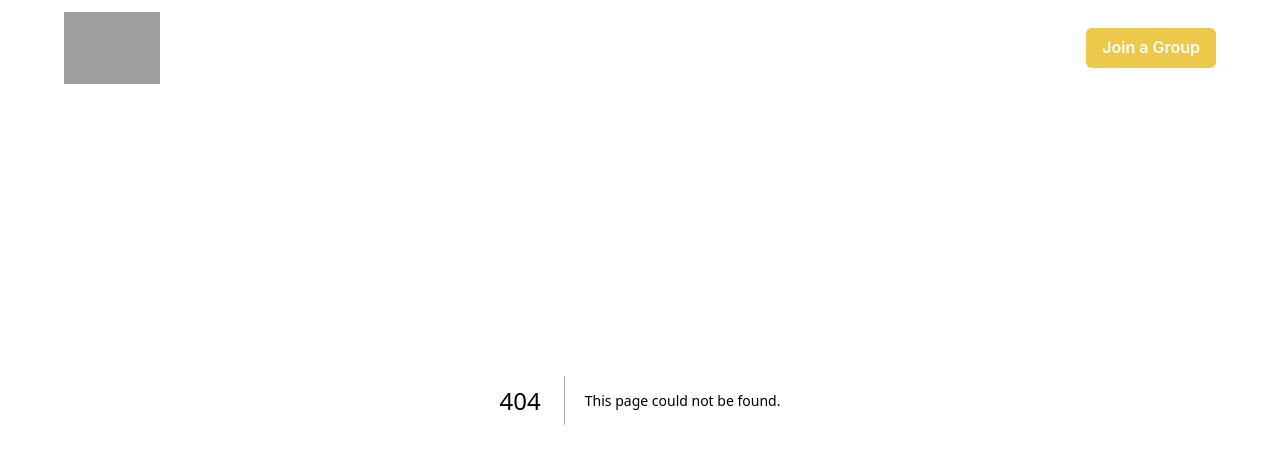
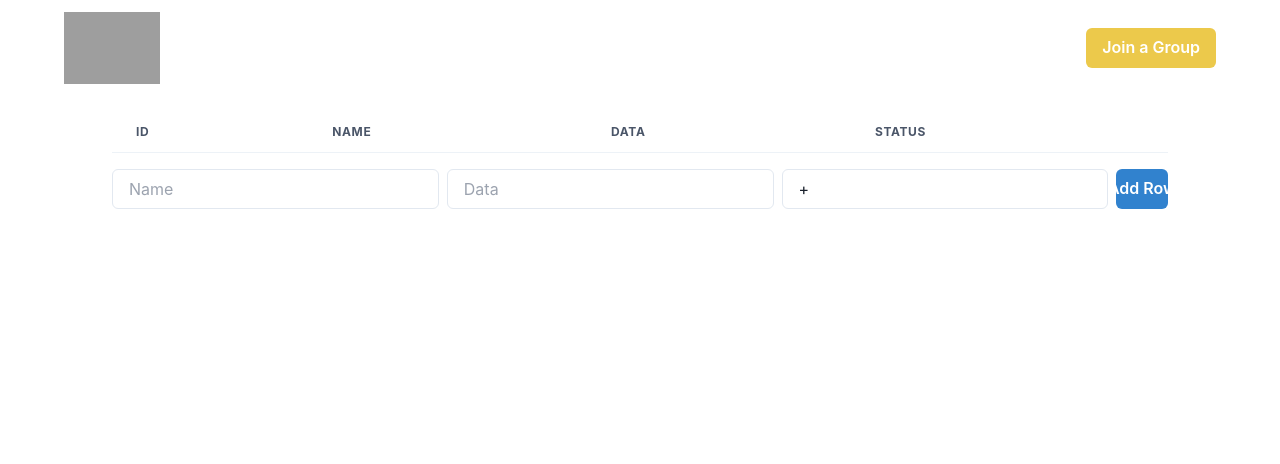
Before and after one commit to Akmalbekov070/genius2, a Next.js app: page /Student in a window 1280 px wide. Before the commit this address had no page. Shown: the top 464 px of the page. Built offline with nearby package versions, Linux system fonts and the light colour scheme; grey boxes are pictures that could not be loaded.

Commit message:
commit new table and students page

```diff
--- a/src/components/HeaderPage/HeaderPage.jsx
+++ b/src/components/HeaderPage/HeaderPage.jsx
@@ -50,7 +50,7 @@ export default function HeaderPage() {
 					<Link href='/teacher' className='hover:text-yellow-500'>
 						Teachers
 					</Link>
-					<Link href='/' className='hover:text-yellow-500'>
+					<Link href='/Student' className='hover:text-yellow-500'>
 						Students
 					</Link>
 					<Link href='/' className='hover:text-yellow-500'>
@@ -81,7 +81,7 @@ export default function HeaderPage() {
 								</MenuItem>
 								<MenuItem>
 									{' '}
-									<Link href='/' className='hover:text-yellow-500'>
+									<Link href='/Student' className='hover:text-yellow-500'>
 										Students
 									</Link>
 								</MenuItem>
--- a/src/components/PrisecPage/PricesPage.jsx
+++ b/src/components/PrisecPage/PricesPage.jsx
@@ -55,7 +55,7 @@ export default function PricesPage() {
 				</Carousel>
 			</Box>
 			{/* PrisePage ---- */}
-			<PrisePage />
+			{/* <PrisePage /> */}
 			{/* AboutAcademy ---------- */}
 			<AboutAcademy />
 			{/* AllCourse ------- */}
--- /dev/null
+++ b/src/components/StudentsPage/StudentsPage.jsx
@@ -0,0 +1,84 @@
+import React, { useEffect, useState } from 'react';
+import { Box, Button, Input, Table, Thead, Tbody, Tr, Th, Td } from '@chakra-ui/react';
+
+export default function StudentsPage() {
+	const [data, setData] = useState([]);
+	const [newName, setNewName] = useState('');
+	const [newAge, setNewAge] = useState('');
+	const [newStatus, setNewStatus] = useState('+');
+	const [isClient, setIsClient] = useState(false);
+
+	useEffect(() => {
+		setIsClient(true);
+		try {
+			const sessionKey = sessionStorage.getItem('sessionKey');
+			if (!sessionKey) {
+				sessionStorage.setItem('sessionKey', Date.now().toString());
+				localStorage.removeItem('tableData');
+			}
+
+			const savedData = localStorage.getItem('tableData');
+			if (savedData) {
+				setData(JSON.parse(savedData));
+			} else {
+				setData([]);
+			}
+		} catch (error) {
+			console.error('Error reading from localStorage:', error);
+		}
+	}, []);
+
+	useEffect(() => {
+		try {
+			if (isClient) {
+				localStorage.setItem('tableData', JSON.stringify(data));
+			}
+		} catch (error) {
+			console.error('Error saving to localStorage:', error);
+		}
+	}, [data, isClient]);
+
+	const handleAddRow = () => {
+		if (newName && newAge && newStatus) {
+			const newRow = { id: data.length + 1, name: newName, age: Number(newAge), status: newStatus };
+			setData([...data, newRow]);
+			setNewName('');
+			setNewAge('');
+			setNewStatus('+');
+		}
+	};
+
+	return (
+		<Box p={28}>
+			<Table variant='simple' size='md'>
+				<Thead>
+					<Tr>
+						<Th>ID</Th>
+						<Th>Name</Th>
+						<Th>Data</Th>
+						<Th>Status</Th>
+					</Tr>
+				</Thead>
+				<Tbody>
+					{data.map(row => (
+						<Tr key={row.id}>
+							<Td>{row.id}</Td>
+							<Td>{row.name}</Td>
+							<Td>{row.age}</Td>
+							<Td>{row.status}</Td>
+						</Tr>
+					))}
+				</Tbody>
+			</Table>
+
+			<Box mt={4} display='flex' gap={2}>
+				<Input placeholder='Name' value={newName} onChange={e => setNewName(e.target.value)} />
+				<Input placeholder='Data' type='number' value={newAge} onChange={e => setNewAge(e.target.value)} />
+				<Input placeholder='Status (+ or -)' value={newStatus} onChange={e => setNewStatus(e.target.value)} />
+				<Button colorScheme='blue' onClick={handleAddRow}>
+					Add Row
+				</Button>
+			</Box>
+		</Box>
+	);
+}
--- a/src/components/TeacherPage/TeacherPage.jsx
+++ b/src/components/TeacherPage/TeacherPage.jsx
@@ -4,9 +4,10 @@ import React from 'react';
 export default function TeacherPage() {
 	return (
 		<Box w={'full'} bg={'black'} h={'auto'} pt={28}>
-			<Box w={'full'} display={'flex'} alignItems={'center'} justifyContent={'space-between'}>
-				<Box></Box>
-				<Box></Box>
+			<Box w={'full'} display={'flex'} alignItems={'center'} justifyContent={'space-between'} px={'60px'}>
+				<Box w={'350px'} h={'500px'} border={'1px'} borderColor={'white'} rounded={'xl'}></Box>
+				<Box w={'350px'} h={'500px'} border={'1px'} borderColor={'white'} rounded={'xl'}></Box>
+				<Box w={'350px'} h={'500px'} border={'1px'} borderColor={'white'} rounded={'xl'}></Box>
 			</Box>
 		</Box>
 	);
--- /dev/null
+++ b/src/pages/Student.js
@@ -0,0 +1,6 @@
+import StudentsPage from '@/components/StudentsPage/StudentsPage';
+import React from 'react';
+
+export default function Student() {
+	return <StudentsPage />;
+}
```
